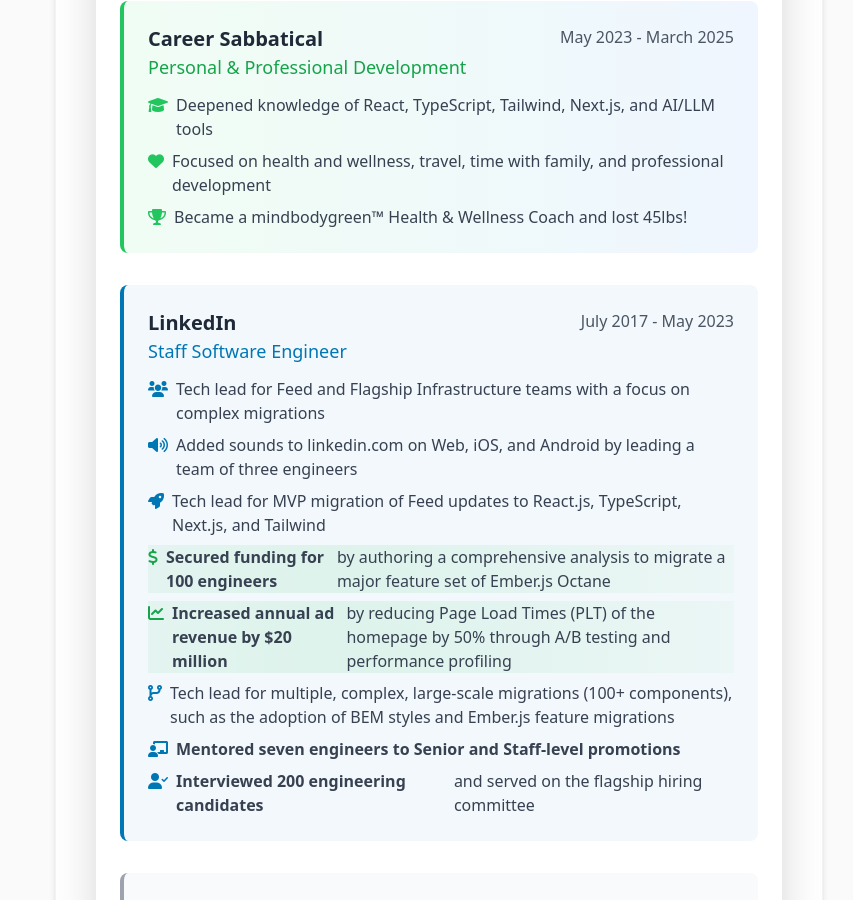
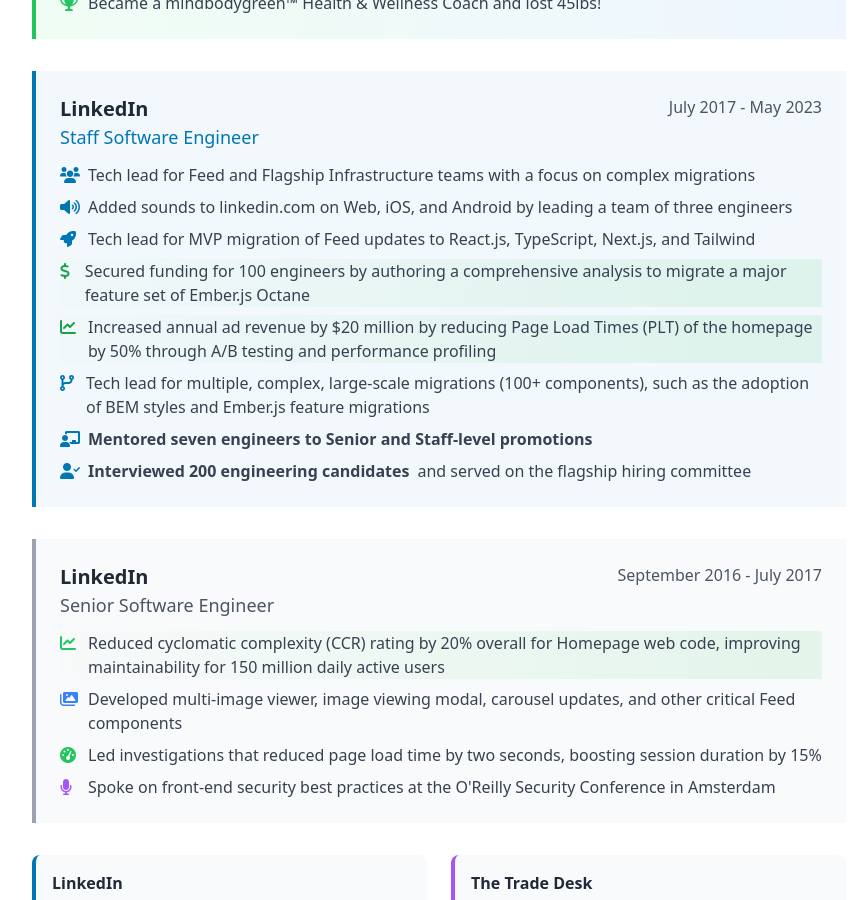
Before and after one commit to glorioustephan/glorioustephan.github.io, a Jekyll site: the page built from resume.html, in a window 1280 px wide and 900 px high, scrolled down 1239 px. Shown: the whole window, without its empty margins (201-1054 px from the left). Built offline with Jekyll 4.4.1, drawn with Linux system fonts in a browser that asks for light colours; nearby versions of some CDN libraries; some of the changed text lies outside the part shown.

Commit message:
Adding resume

```diff
--- a/_data/navigation.yml
+++ b/_data/navigation.yml
@@ -1,7 +1,7 @@
 - title: Home
   url: /
-# - title: Resume
-#   url: /resume
+- title: Resume
+  url: /resume
 # - title: Aspirations
 #   url: /aspirations
 # - title: Technologies
--- /dev/null
+++ b/_layouts/resume.html
@@ -0,0 +1,35 @@
+<!DOCTYPE html>
+<html lang="en">
+  <head>
+    <meta charset="UTF-8" />
+    <meta name="viewport" content="width=device-width, initial-scale=1.0" />
+    <title>{{ page.title }} | James Lee Baker</title>
+    <script src="https://cdn.tailwindcss.com"></script>
+    {%- if site.google_analytics -%} {% include analytics.html %} {%- endif -%}
+    {%- seo -%}
+  </head>
+  <body class="bg-zinc-50 text-zinc-900 min-h-screen">
+    <div
+      class="w-full flex justify-center border-b border-zinc-200 bg-white/90 backdrop-blur-sm"
+    >
+      <nav
+        class="w-full max-w-3xl flex flex-row items-center justify-center gap-6 px-4 py-4"
+      >
+        {% for item in site.data.navigation %}
+        <a
+          href="{{ item.url }}"
+          class="font-semibold text-zinc-700 hover:text-zinc-900 transition-colors"
+          >{{ item.title }}</a
+        >
+        {% endfor %}
+      </nav>
+    </div>
+    <main class="w-full flex justify-center px-4">
+      <div
+        class="max-w-4xl min-w-4xl bg-white rounded-lg shadow-md mt-8 mb-16 p-6 md:p-10 border border-zinc-100"
+      >
+        {{ content }}
+      </div>
+    </main>
+  </body>
+</html>
--- a/resume.html
+++ b/resume.html
@@ -1,55 +1,66 @@
 ---
-layout: default
+layout: resume
 title: Resume
 ---
-<link href="https://cdnjs.cloudflare.com/ajax/libs/font-awesome/6.0.0/css/all.min.css" rel="stylesheet">
+
+<link
+  href="https://cdnjs.cloudflare.com/ajax/libs/font-awesome/6.0.0/css/all.min.css"
+  rel="stylesheet"
+/>
 <script>
   tailwind.config = {
     theme: {
       extend: {
         colors: {
-                    'linkedin': '#0077B5',
-                    'accent': '#06B6D4'
-                }
-            }
-        }
-    }
+          linkedin: "#0077B5",
+          accent: "#06B6D4",
+        },
+      },
+    },
+  };
 </script>
-<div class="mx-auto p-6 bg-white shadow-2xl rounded-lg my-8">
-    <!-- Header Section -->
-    <header class="text-center mb-8 pb-8 border-b-2 border-gradient-to-r from-linkedin to-accent">
-        <h1 class="text-5xl font-bold text-gray-800 mb-2 tracking-tight">Lee Baker</h1>
-        <h2 class="text-2xl text-linkedin font-medium mb-6">Staff Frontend Engineer</h2>
+<header
+  class="text-center mb-8 pb-8 border-b-2 border-gradient-to-r from-linkedin to-accent"
+>
+  <h1 class="text-5xl font-bold text-gray-800 mb-2 tracking-tight">
+    Lee Baker
+  </h1>
+  <h2 class="text-2xl text-linkedin font-medium mb-4">
+    Staff Frontend Engineer
+  </h2>
 
-        <div class="flex flex-wrap justify-center gap-6 text-gray-600">
-            <div class="flex items-center gap-2 hover:text-linkedin transition-colors">
-                <i class="fas fa-envelope"></i>
-                <a href="mailto:jamesleebaker@gmail.com" class="hover:underline">jamesleebaker@gmail.com</a>
-            </div>
-            <div class="flex items-center gap-2 hover:text-linkedin transition-colors">
+  <ul class="flex flex-wrap justify-center gap-6 text-gray-600">
+    <li class="flex items-center gap-2 hover:text-linkedin transition-colors">
       <i class="fab fa-linkedin"></i>
-                <a href="https://linkedin.com/in/jamesleebaker" class="hover:underline">linkedin.com/in/jamesleebaker</a>
-            </div>
-            <div class="flex items-center gap-2">
-                <i class="fas fa-phone"></i>
-                <span>720 378 0906</span>
-            </div>
-            <div class="flex items-center gap-2">
-                <i class="fas fa-map-marker-alt"></i>
-                <span>Aurora, CO</span>
-            </div>
-        </div>
+      <a href="https://linkedin.com/in/jamesleebaker" class="hover:underline"
+        >linkedin.com/in/jamesleebaker</a
+      >
+    </li>
+    <li class="flex items-center gap-2">
+      <i class="fas mr-1 w-4 fa-map-marker-alt"></i>
+      <span>Aurora, Colorado</span>
+    </li>
+  </ul>
 </header>
 
 <!-- Personal & Value Proposition -->
 <section class="mb-8">
-        <div class="bg-gradient-to-r from-linkedin to-accent text-white p-6 rounded-lg shadow-lg">
+  <div
+    class="bg-gradient-to-r from-linkedin to-accent text-white p-6 rounded-lg shadow-lg"
+  >
     <h3 class="text-2xl font-bold mb-4 flex items-center gap-2">
-                <i class="fas fa-user-circle"></i>
+      <i class="fas mr-3 w-4 fa-user-circle"></i>
       Personal & Value Proposition
     </h3>
     <p class="text-lg leading-relaxed">
-                Frontend tech lead, lifelong learner, and mentor. Boosted LinkedIn's newsfeed ad revenue by <strong>$20 million</strong> by reducing Page Load Times (PLT) by <strong>50%</strong>, mentored <strong>seven engineers</strong> to senior and staff roles, authored a migration analysis that secured funding for <strong>100 engineers</strong>, and interviewed <strong>200 engineers</strong>. Ask me about the 32-day Ayurvedic cleanse I completed in solitude at an ashram in India.
+      Frontend tech lead, lifelong learner, and mentor. Boosted LinkedIn's
+      newsfeed ad revenue by <strong>$20 million</strong> by reducing Page Load
+      Times (PLT) by <strong>50%</strong>, mentored
+      <strong>seven engineers</strong> to senior and staff roles, authored a
+      migration analysis that secured funding for
+      <strong>100 engineers</strong>, and interviewed
+      <strong>200 engineers</strong>. Ask me about the 32-day Ayurvedic cleanse
+      I completed in solitude at an ashram in India.
     </p>
   </div>
 </section>
@@ -57,39 +68,89 @@
 <!-- Core Skills -->
 <section class="mb-8">
   <h3 class="text-2xl font-bold mb-4 text-gray-800 flex items-center gap-2">
-            <i class="fas fa-code text-linkedin"></i>
+    <i class="fas mr-3 w-4 fa-code text-linkedin"></i>
     Core Skills
   </h3>
   <div class="grid grid-cols-2 md:grid-cols-4 gap-2">
-            <span class="bg-blue-100 text-blue-800 px-3 py-1 rounded-full text-sm font-medium">HTML</span>
-            <span class="bg-blue-100 text-blue-800 px-3 py-1 rounded-full text-sm font-medium">CSS</span>
-            <span class="bg-yellow-100 text-yellow-800 px-3 py-1 rounded-full text-sm font-medium">JavaScript</span>
-            <span class="bg-orange-100 text-orange-800 px-3 py-1 rounded-full text-sm font-medium">Ember.js</span>
-            <span class="bg-blue-100 text-blue-800 px-3 py-1 rounded-full text-sm font-medium">TypeScript</span>
-            <span class="bg-cyan-100 text-cyan-800 px-3 py-1 rounded-full text-sm font-medium">React.js</span>
-            <span class="bg-gray-100 text-gray-800 px-3 py-1 rounded-full text-sm font-medium">Next.js</span>
-            <span class="bg-red-100 text-red-800 px-3 py-1 rounded-full text-sm font-medium">Git</span>
-            <span class="bg-green-100 text-green-800 px-3 py-1 rounded-full text-sm font-medium">Webpack</span>
-            <span class="bg-purple-100 text-purple-800 px-3 py-1 rounded-full text-sm font-medium">Vite</span>
-            <span class="bg-pink-100 text-pink-800 px-3 py-1 rounded-full text-sm font-medium">Tailwind</span>
-            <span class="bg-indigo-100 text-indigo-800 px-3 py-1 rounded-full text-sm font-medium">GraphQL</span>
-            <span class="bg-green-100 text-green-800 px-3 py-1 rounded-full text-sm font-medium">Node.js</span>
-            <span class="bg-gray-100 text-gray-800 px-3 py-1 rounded-full text-sm font-medium">ChatGPT</span>
-            <span class="bg-purple-100 text-purple-800 px-3 py-1 rounded-full text-sm font-medium">Mentoring</span>
-            <span class="bg-blue-100 text-blue-800 px-3 py-1 rounded-full text-sm font-medium">Leadership</span>
+    <span
+      class="bg-blue-100 text-blue-800 px-3 py-1 rounded-lg text-sm font-medium"
+      >HTML</span
+    >
+    <span
+      class="bg-blue-100 text-blue-800 px-3 py-1 rounded-lg text-sm font-medium"
+      >CSS</span
+    >
+    <span
+      class="bg-yellow-100 text-yellow-800 px-3 py-1 rounded-lg text-sm font-medium"
+      >JavaScript</span
+    >
+    <span
+      class="bg-orange-100 text-orange-800 px-3 py-1 rounded-lg text-sm font-medium"
+      >Ember.js</span
+    >
+    <span
+      class="bg-blue-100 text-blue-800 px-3 py-1 rounded-lg text-sm font-medium"
+      >TypeScript</span
+    >
+    <span
+      class="bg-cyan-100 text-cyan-800 px-3 py-1 rounded-lg text-sm font-medium"
+      >React.js</span
+    >
+    <span
+      class="bg-gray-100 text-gray-800 px-3 py-1 rounded-lg text-sm font-medium"
+      >Next.js</span
+    >
+    <span
+      class="bg-red-100 text-red-800 px-3 py-1 rounded-lg text-sm font-medium"
+      >Git</span
+    >
+    <span
+      class="bg-green-100 text-green-800 px-3 py-1 rounded-lg text-sm font-medium"
+      >Webpack</span
+    >
+    <span
+      class="bg-purple-100 text-purple-800 px-3 py-1 rounded-lg text-sm font-medium"
+      >Vite</span
+    >
+    <span
+      class="bg-pink-100 text-pink-800 px-3 py-1 rounded-lg text-sm font-medium"
+      >Tailwind</span
+    >
+    <span
+      class="bg-indigo-100 text-indigo-800 px-3 py-1 rounded-lg text-sm font-medium"
+      >GraphQL</span
+    >
+    <span
+      class="bg-green-100 text-green-800 px-3 py-1 rounded-lg text-sm font-medium"
+      >Node.js</span
+    >
+    <span
+      class="bg-gray-100 text-gray-800 px-3 py-1 rounded-lg text-sm font-medium"
+      >ChatGPT</span
+    >
+    <span
+      class="bg-purple-100 text-purple-800 px-3 py-1 rounded-lg text-sm font-medium"
+      >Mentoring</span
+    >
+    <span
+      class="bg-blue-100 text-blue-800 px-3 py-1 rounded-lg text-sm font-medium"
+      >Leadership</span
+    >
   </div>
 </section>
 
 <!-- Work Experience -->
 <section class="mb-8">
   <h3 class="text-2xl font-bold mb-6 text-gray-800 flex items-center gap-2">
-            <i class="fas fa-briefcase text-linkedin"></i>
+    <i class="fas mr-3 w-4 fa-briefcase text-linkedin"></i>
     Work Experience
   </h3>
 
   <!-- Pyramid Consulting -->
-        <div class="mb-8 bg-gray-50 p-6 rounded-lg border-l-4 border-linkedin">
-            <div class="flex flex-col md:flex-row md:justify-between md:items-start mb-3">
+  <div class="mb-8 bg-gray-50 p-6 border-l-4 border-linkedin">
+    <div
+      class="flex flex-col md:flex-row md:justify-between md:items-start mb-3"
+    >
       <div>
         <h4 class="text-xl font-bold text-gray-800">Pyramid Consulting</h4>
         <p class="text-lg text-linkedin font-medium">Independent Consultant</p>
@@ -98,44 +159,54 @@
     </div>
     <ul class="text-gray-700 space-y-2">
       <li class="flex items-start gap-2">
-                    <i class="fas fa-check-circle text-green-500 mt-1"></i>
+        <i class="fas mr-1 w-4 fa-check-circle text-green-500 mt-1"></i>
         Assisting the News and Editorial teams with Web and API development work
       </li>
       <li class="flex items-start gap-2">
-                    <i class="fas fa-check-circle text-green-500 mt-1"></i>
+        <i class="fas mr-1 w-4 fa-check-circle text-green-500 mt-1"></i>
         Working with Ember.js, Java, Gradle, TypeScript, and Tailwind
       </li>
     </ul>
   </div>
 
   <!-- Career Sabbatical -->
-        <div class="mb-8 bg-gradient-to-r from-green-50 to-blue-50 p-6 rounded-lg border-l-4 border-green-500">
-            <div class="flex flex-col md:flex-row md:justify-between md:items-start mb-3">
+  <div
+    class="mb-8 bg-gradient-to-r from-green-50 to-blue-50 p-6 border-l-4 border-green-500"
+  >
+    <div
+      class="flex flex-col md:flex-row md:justify-between md:items-start mb-3"
+    >
       <div>
         <h4 class="text-xl font-bold text-gray-800">Career Sabbatical</h4>
-                    <p class="text-lg text-green-600 font-medium">Personal & Professional Development</p>
+        <p class="text-lg text-green-600 font-medium">
+          Personal & Professional Development
+        </p>
       </div>
       <span class="text-gray-600 font-medium">May 2023 - March 2025</span>
     </div>
     <ul class="text-gray-700 space-y-2">
       <li class="flex items-start gap-2">
-                    <i class="fas fa-graduation-cap text-green-500 mt-1"></i>
-                    Deepened knowledge of React, TypeScript, Tailwind, Next.js, and AI/LLM tools
+        <i class="fas mr-1 w-4 fa-graduation-cap text-green-500 mt-1"></i>
+        Deepened knowledge of React, TypeScript, Tailwind, Next.js, and AI/LLM
+        tools
       </li>
       <li class="flex items-start gap-2">
-                    <i class="fas fa-heart text-green-500 mt-1"></i>
-                    Focused on health and wellness, travel, time with family, and professional development
+        <i class="fas mr-1 w-4 fa-heart text-green-500 mt-1"></i>
+        Focused on health and wellness, travel, time with family, and
+        professional development
       </li>
       <li class="flex items-start gap-2">
-                    <i class="fas fa-trophy text-green-500 mt-1"></i>
+        <i class="fas mr-1 w-4 fa-trophy text-green-500 mt-1"></i>
         Became a mindbodygreen™ Health & Wellness Coach and lost 45lbs!
       </li>
     </ul>
   </div>
 
   <!-- LinkedIn Staff -->
-        <div class="mb-8 bg-linkedin bg-opacity-5 p-6 rounded-lg border-l-4 border-linkedin">
-            <div class="flex flex-col md:flex-row md:justify-between md:items-start mb-3">
+  <div class="mb-8 bg-linkedin bg-opacity-5 p-6 border-l-4 border-linkedin">
+    <div
+      class="flex flex-col md:flex-row md:justify-between md:items-start mb-3"
+    >
       <div>
         <h4 class="text-xl font-bold text-gray-800">LinkedIn</h4>
         <p class="text-lg text-linkedin font-medium">Staff Software Engineer</p>
@@ -144,65 +215,84 @@
     </div>
     <ul class="text-gray-700 space-y-2">
       <li class="flex items-start gap-2">
-                    <i class="fas fa-users text-linkedin mt-1"></i>
-                    Tech lead for Feed and Flagship Infrastructure teams with a focus on complex migrations
+        <i class="fas mr-1 w-4 fa-users text-linkedin mt-1"></i>
+        Tech lead for Feed and Flagship Infrastructure teams with a focus on
+        complex migrations
       </li>
       <li class="flex items-start gap-2">
-                    <i class="fas fa-volume-up text-linkedin mt-1"></i>
-                    Added sounds to linkedin.com on Web, iOS, and Android by leading a team of three engineers
+        <i class="fas mr-1 w-4 fa-volume-up text-linkedin mt-1"></i>
+        Added sounds to linkedin.com on Web, iOS, and Android by leading a team
+        of three engineers
       </li>
       <li class="flex items-start gap-2">
-                    <i class="fas fa-rocket text-linkedin mt-1"></i>
-                    Tech lead for MVP migration of Feed updates to React.js, TypeScript, Next.js, and Tailwind
+        <i class="fas mr-1 w-4 fa-rocket text-linkedin mt-1"></i>
+        Tech lead for MVP migration of Feed updates to React.js, TypeScript,
+        Next.js, and Tailwind
       </li>
       <li class="flex items-start gap-2">
-                    <i class="fas fa-dollar-sign text-green-600 mt-1"></i>
-                    <strong>Secured funding for 100 engineers</strong> by authoring a comprehensive analysis to migrate a major feature set of Ember.js Octane
+        <i class="fas mr-1 w-4 fa-dollar-sign text-green-600 mt-1"></i>
+        Secured funding for 100 engineers by authoring a comprehensive analysis
+        to migrate a major feature set of Ember.js Octane
       </li>
       <li class="flex items-start gap-2">
-                    <i class="fas fa-chart-line text-green-600 mt-1"></i>
-                    <strong>Increased annual ad revenue by $20 million</strong> by reducing Page Load Times (PLT) of the homepage by 50% through A/B testing and performance profiling
+        <i class="fas mr-1 w-4 fa-chart-line text-green-600 mt-1"></i>
+        Increased annual ad revenue by $20 million by reducing Page Load Times
+        (PLT) of the homepage by 50% through A/B testing and performance
+        profiling
       </li>
       <li class="flex items-start gap-2">
-                    <i class="fas fa-code-branch text-linkedin mt-1"></i>
-                    Tech lead for multiple, complex, large-scale migrations (100+ components), such as the adoption of BEM styles and Ember.js feature migrations
+        <i class="fas mr-1 w-4 fa-code-branch text-linkedin mt-1"></i>
+        Tech lead for multiple, complex, large-scale migrations (100+
+        components), such as the adoption of BEM styles and Ember.js feature
+        migrations
       </li>
       <li class="flex items-start gap-2">
-                    <i class="fas fa-chalkboard-teacher text-linkedin mt-1"></i>
-                    <strong>Mentored seven engineers to Senior and Staff-level promotions</strong>
+        <i class="fas mr-1 w-4 fa-chalkboard-teacher text-linkedin mt-1"></i>
+        <strong
+          >Mentored seven engineers to Senior and Staff-level promotions</strong
+        >
       </li>
       <li class="flex items-start gap-2">
-                    <i class="fas fa-user-check text-linkedin mt-1"></i>
-                    <strong>Interviewed 200 engineering candidates</strong> and served on the flagship hiring committee
+        <i class="fas mr-1 w-4 fa-user-check text-linkedin mt-1"></i>
+        <strong>Interviewed 200 engineering candidates</strong> and served on
+        the flagship hiring committee
       </li>
     </ul>
   </div>
 
   <!-- LinkedIn Senior -->
-        <div class="mb-8 bg-gray-50 p-6 rounded-lg border-l-4 border-gray-400">
-            <div class="flex flex-col md:flex-row md:justify-between md:items-start mb-3">
+  <div class="mb-8 bg-gray-50 p-6 border-l-4 border-gray-400">
+    <div
+      class="flex flex-col md:flex-row md:justify-between md:items-start mb-3"
+    >
       <div>
         <h4 class="text-xl font-bold text-gray-800">LinkedIn</h4>
-                    <p class="text-lg text-gray-600 font-medium">Senior Software Engineer</p>
+        <p class="text-lg text-gray-600 font-medium">
+          Senior Software Engineer
+        </p>
       </div>
       <span class="text-gray-600 font-medium">September 2016 - July 2017</span>
     </div>
     <ul class="text-gray-700 space-y-2">
       <li class="flex items-start gap-2">
-                    <i class="fas fa-chart-line text-green-500 mt-1"></i>
-                    Reduced cyclomatic complexity (CCR) rating by 20% overall for Homepage web code, improving maintainability for 150 million daily active users
+        <i class="fas mr-1 w-4 fa-chart-line text-green-500 mt-1"></i>
+        Reduced cyclomatic complexity (CCR) rating by 20% overall for Homepage
+        web code, improving maintainability for 150 million daily active users
       </li>
       <li class="flex items-start gap-2">
-                    <i class="fas fa-images text-blue-500 mt-1"></i>
-                    Developed multi-image viewer, image viewing modal, carousel updates, and other critical Feed components
+        <i class="fas mr-1 w-4 fa-images text-blue-500 mt-1"></i>
+        Developed multi-image viewer, image viewing modal, carousel updates, and
+        other critical Feed components
       </li>
       <li class="flex items-start gap-2">
-                    <i class="fas fa-tachometer-alt text-green-500 mt-1"></i>
-                    Led investigations that reduced page load time by two seconds, boosting session duration by 15%
+        <i class="fas mr-1 w-4 fa-tachometer-alt text-green-500 mt-1"></i>
+        Led investigations that reduced page load time by two seconds, boosting
+        session duration by 15%
       </li>
       <li class="flex items-start gap-2">
-                    <i class="fas fa-microphone text-purple-500 mt-1"></i>
-                    Spoke on front-end security best practices at the O'Reilly Security Conference in Amsterdam
+        <i class="fas mr-1 w-4 fa-microphone text-purple-500 mt-1"></i>
+        Spoke on front-end security best practices at the O'Reilly Security
+        Conference in Amsterdam
       </li>
     </ul>
   </div>
@@ -243,14 +333,16 @@
 <!-- Education -->
 <section class="mb-8">
   <h3 class="text-2xl font-bold mb-4 text-gray-800 flex items-center gap-2">
-            <i class="fas fa-graduation-cap text-linkedin"></i>
+    <i class="fas mr-1 w-4 fa-graduation-cap text-linkedin"></i>
     Education
   </h3>
   <div class="grid md:grid-cols-2 gap-6">
     <div class="bg-blue-50 p-4 rounded-lg border-l-4 border-blue-500">
       <h4 class="font-bold text-gray-800">University of Denver</h4>
       <p class="text-blue-600 font-medium">M.S. Computer Science</p>
-                <p class="text-sm text-gray-600">Web Design & Development • 2014 - 2016</p>
+      <p class="text-sm text-gray-600">
+        Web Design & Development • 2014 - 2016
+      </p>
     </div>
     <div class="bg-orange-50 p-4 rounded-lg border-l-4 border-orange-500">
       <h4 class="font-bold text-gray-800">University of Phoenix</h4>
@@ -260,40 +352,36 @@
   </div>
 </section>
 
-    <!-- Footer -->
-    <footer class="text-center pt-8 border-t border-gray-200">
-        <p class="text-gray-600">
-            <i class="fas fa-download mr-2"></i>
-            Available for new opportunities • Denver, Colorado
-        </p>
-    </footer>
-</div>
-
 <script>
   // Add smooth scrolling and hover effects
-    document.addEventListener('DOMContentLoaded', function() {
+  document.addEventListener("DOMContentLoaded", function () {
     // Add hover effects to skill tags
-        const skillTags = document.querySelectorAll('.bg-blue-100, .bg-yellow-100, .bg-orange-100, .bg-cyan-100, .bg-gray-100, .bg-red-100, .bg-green-100, .bg-purple-100, .bg-pink-100, .bg-indigo-100');
-        skillTags.forEach(tag => {
-            tag.addEventListener('mouseenter', function() {
-                this.style.transform = 'scale(1.05)';
-                this.style.transition = 'transform 0.2s ease';
+    const skillTags = document.querySelectorAll(
+      ".bg-blue-100, .bg-yellow-100, .bg-orange-100, .bg-cyan-100, .bg-gray-100, .bg-red-100, .bg-green-100, .bg-purple-100, .bg-pink-100, .bg-indigo-100"
+    );
+    skillTags.forEach((tag) => {
+      tag.addEventListener("mouseenter", function () {
+        this.style.transform = "scale(1.05)";
+        this.style.transition = "transform 0.2s ease";
       });
-            tag.addEventListener('mouseleave', function() {
-                this.style.transform = 'scale(1)';
+      tag.addEventListener("mouseleave", function () {
+        this.style.transform = "scale(1)";
       });
     });
 
     // Add subtle animation to achievement items
-        const achievements = document.querySelectorAll('.fas.fa-dollar-sign, .fas.fa-chart-line');
-        achievements.forEach(icon => {
-            icon.parentElement.style.background = 'linear-gradient(90deg, transparent, rgba(34, 197, 94, 0.1), transparent)';
-            icon.parentElement.style.backgroundSize = '200% 100%';
-            icon.parentElement.style.animation = 'highlight 3s ease-in-out infinite';
+    const achievements = document.querySelectorAll(
+      ".fas.fa-dollar-sign, .fas.fa-chart-line"
+    );
+    achievements.forEach((icon) => {
+      icon.parentElement.style.background =
+        "linear-gradient(90deg, transparent, rgba(34, 197, 94, 0.1), transparent)";
+      icon.parentElement.style.backgroundSize = "200% 100%";
+      icon.parentElement.style.animation = "highlight 10s ease-in-out infinite";
     });
 
     // Add CSS animation
-        const style = document.createElement('style');
+    const style = document.createElement("style");
     style.textContent = `
             @keyframes highlight {
                 0%, 100% { background-position: 200% 0; }
```
Lines whose indentation alone changed are shown as unchanged.
